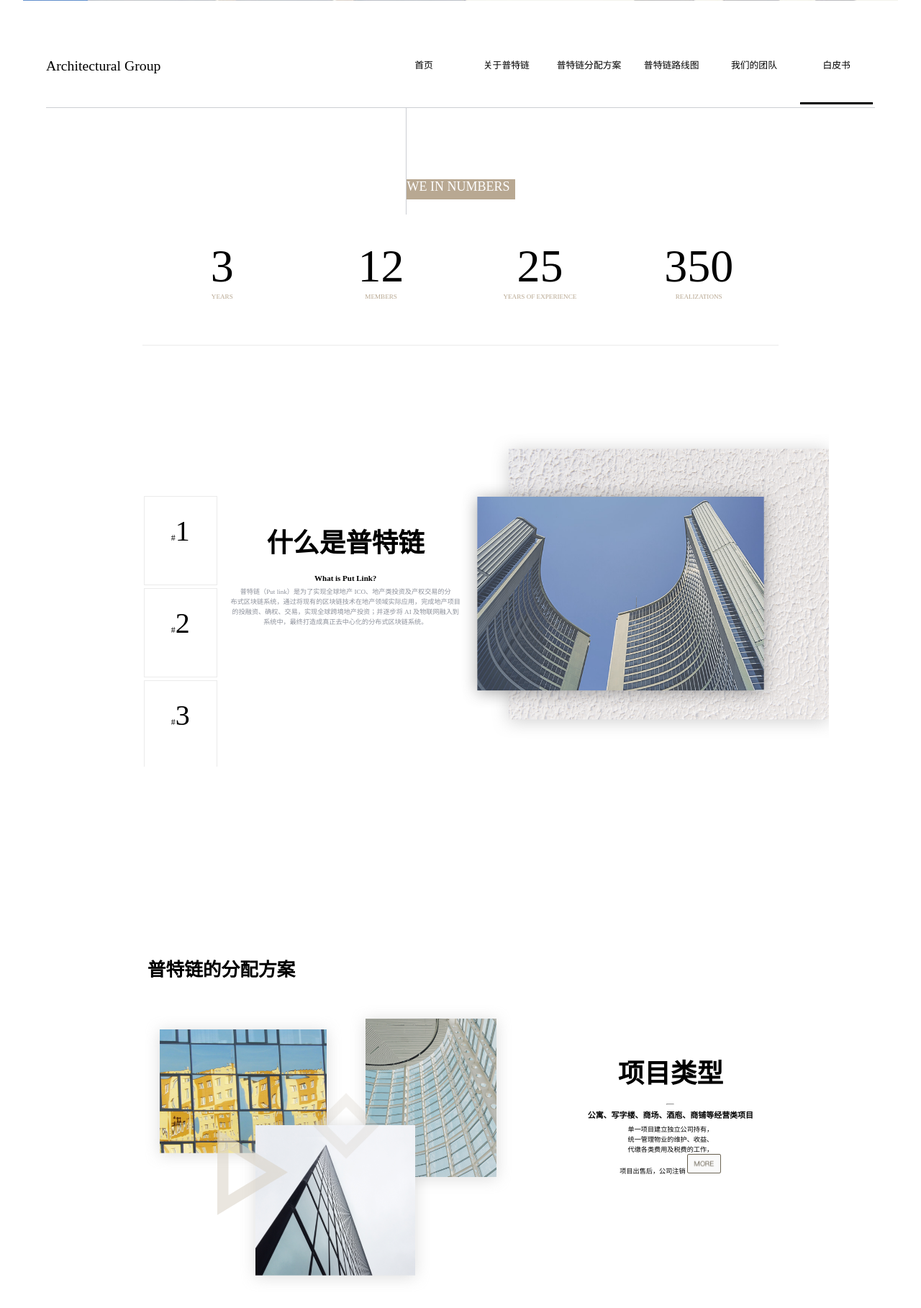
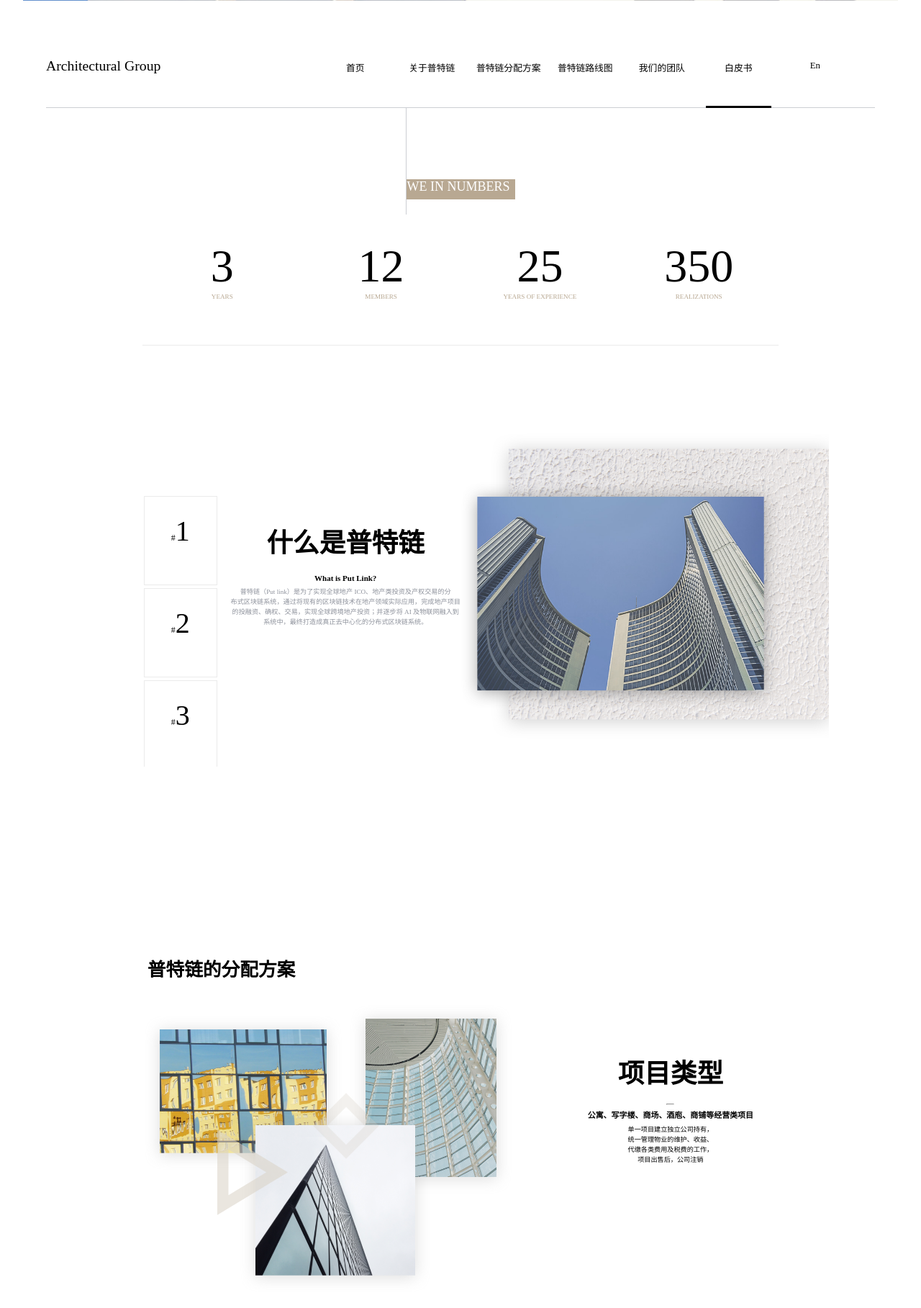
Before and after one commit to larkin2296/building, a PHP site: page /building/apps/index/view/index/index.html in a window 1280 px wide. Shown: the part 755-2572 px from the top of the page at 72% size. Run offline with PHP 8.4, Linux system fonts and the light colour scheme; some libraries are stand-ins or nearby versions; some web fonts are replaced.

Commit message:
no message

```diff
--- a/apps/index/view/index/index.html
+++ b/apps/index/view/index/index.html
@@ -49,6 +49,7 @@
             <li>普特链路线图</li>
             <li>我们的团队</li>
             <li>白皮书</li>
+            <li>En</li>
         </ul>
     </div>
     <div class="honor">
@@ -147,7 +148,7 @@
                     统一管理物业的维护、收益、<br/>
                     代缴各类费用及税费的工作，<br/>
                     项目出售后，公司注销
-                    <img src="__static__/img/Group_16.png" class="pic_more"/>
+                    <!--<img src="__static__/img/Group_16.png" class="pic_more"/>-->
                 </div>
             <img src="__static__/img/156490.png" class="pic_3"/>
             <img src="__static__/img/289300.png" class="pic_4"/>
--- a/public/static/css/index.css
+++ b/public/static/css/index.css
@@ -126,7 +126,7 @@ html,body{
     margin-top:3%;
 }
 .top_meau ul{
-    width:60%;
+    width:68%;
     height:100%;
     margin:0px;
     padding:0px;
@@ -135,7 +135,7 @@ html,body{
 .top_meau ul li{
     list-style: none;
     float: left;
-    width: 14.6%;
+    width: 11.6%;
     height: 60%;
     margin-top: 5%;
     font-family: PingFangSC-Light;
```
